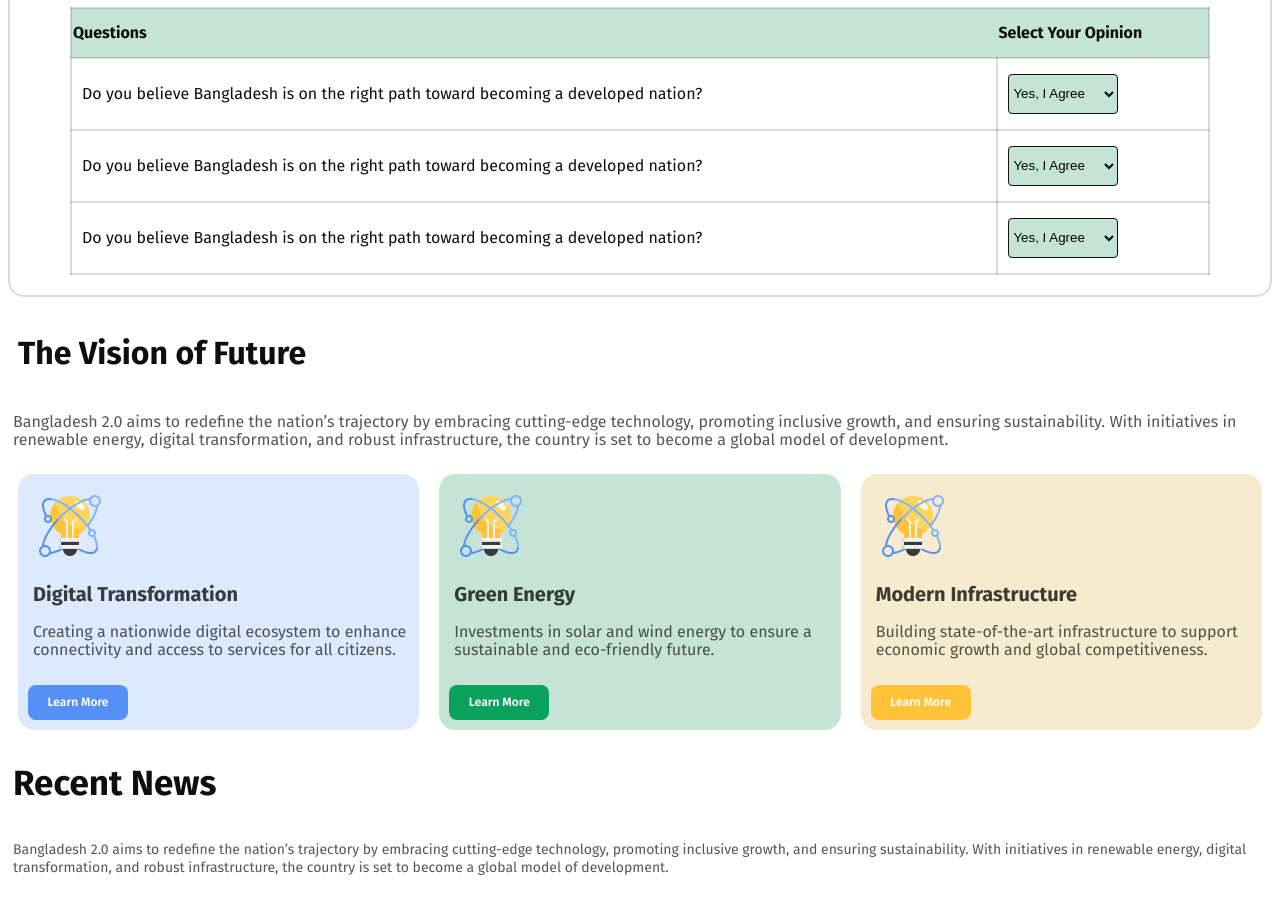
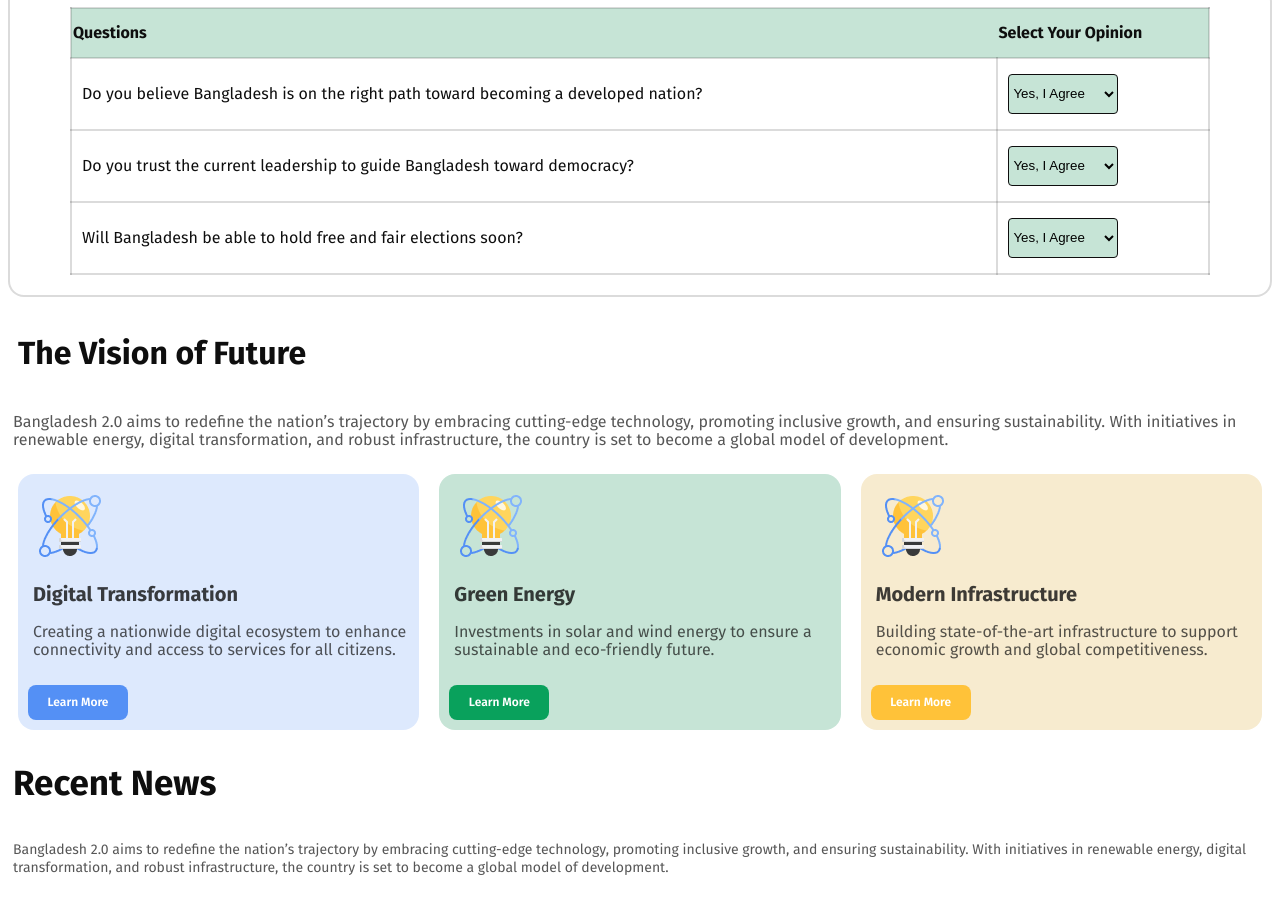
Before and after one commit to tanmayislam2006/assianmetone, a plain HTML site: page index.html in a window 1280 px wide. Shown: the part 1445-2356 px from the top of the page. Drawn offline with Linux system fonts and the light colour scheme; a web font is replaced by a local one.

Commit message:
Hopefully done

```diff
--- a/bangladesh.css
+++ b/bangladesh.css
@@ -623,6 +623,4 @@ select {
 
         background: rgb(218, 224, 128);
 
-
-
     }
--- a/index.html
+++ b/index.html
@@ -81,7 +81,7 @@
                         </td>
                     </tr>
                     <tr>
-                        <td>Do you believe Bangladesh is on the right path toward becoming a developed nation?</td>
+                        <td>Do you trust the current leadership to guide Bangladesh toward democracy?</td>
                         <td>
                             <select name="" id="">
                                 <option value="">Yes, I Agree</option>
@@ -91,7 +91,7 @@
                         </td>
                     </tr>
                     <tr>
-                        <td>Do you believe Bangladesh is on the right path toward becoming a developed nation?</td>
+                        <td>Will Bangladesh be able to hold free and fair elections soon?</td>
                         <td>
                             <select name="" id="">
                                 <option value="">Yes, I Agree</option>
```
